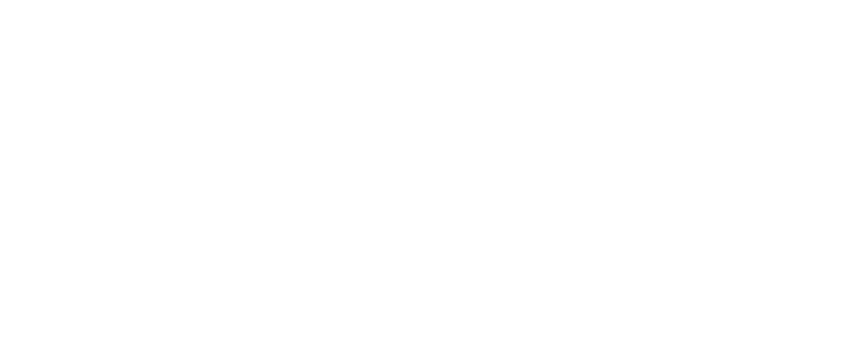
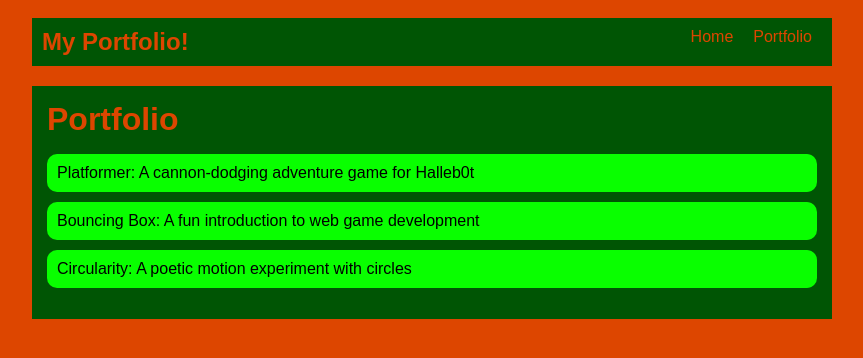
Before and after one commit to TheKidDays/TheKidDays.github.io, a plain HTML site: page portfolio.html in a window 1280 px wide. Shown: the whole page, without its empty margins (208-1071 px from the left). Drawn offline with Linux system fonts and the light colour scheme.

Commit message:
add portfolio page to website

```diff
--- a/portfolio.html
+++ b/portfolio.html
@@ -0,0 +1,40 @@
+<!DOCTYPE html>
+<html>
+    <head>
+        <title>My Portfolio!</title>
+        <link rel="stylesheet" href="style.css" />
+    </head>
+
+    <body>
+        <!--all content goes here-->
+        <div id="all-contents">
+            <nav>
+                <h1>My Portfolio!</h1>
+                <ul id="nav-ul">
+                    <li class="nav-li">
+                        <a href="index.html">Home</a>
+                    </li>
+                    <li class="nav-li">
+                        <a href="portfolio.html">Portfolio</a>
+                    </li>
+                </ul>
+            </nav>
+        <main>
+            <!--content goes here-->
+            <div class="content">
+                <h1>Portfolio</h1>
+                <ul id="portfolio">
+                    <li>
+                        <a href="fsd-projects/platformer/">Platformer: A cannon-dodging adventure game for Halleb0t</a>
+                    </li>
+                    <li>
+                        <a href="fsd-projects/bouncing-box/">Bouncing Box: A fun introduction to web game development</a>
+                    </li>
+                    <li>
+                        <a href="fsd-projects/circularity/">Circularity: A poetic motion experiment with circles</a>
+                    </li>
+                </ul>
+            </div>
+        </main>
+    </body>
+</html>
--- a/style.css
+++ b/style.css
@@ -75,3 +75,29 @@ main {
 h2, h3 {
     margin: 0px;
 }
+
+/* Portfolio styles */
+.content h1 {
+  color: rgb(221, 70, 0);
+}
+
+#portfolio {
+  list-style-type: none;
+  padding-left: 0;
+}
+
+#portfolio li {
+  background: #09ff00;
+  padding: 10px;
+  border-radius: 10px;
+  margin-bottom: 10px;
+}
+
+#portfolio li:hover {
+  background: rgb(221, 70, 0);
+}
+
+#portfolio a {
+  text-decoration: none;
+  color: rgb(0, 0, 0);
+}
```
